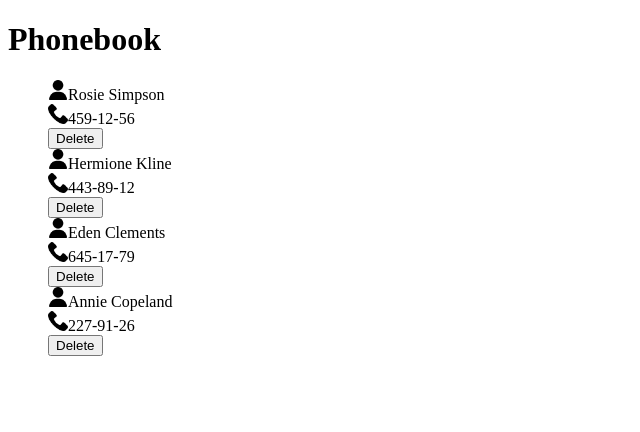
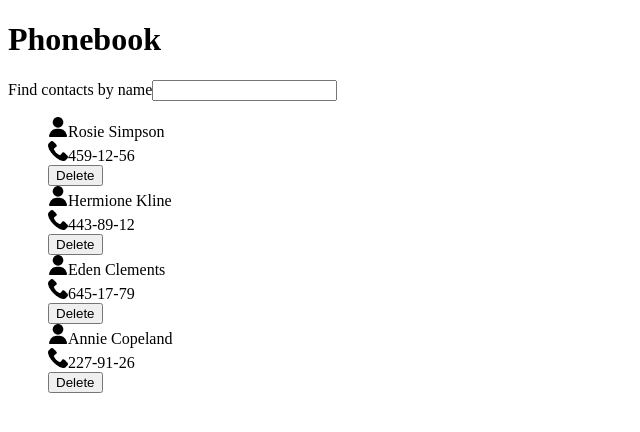
Before and after one commit to Liza-Aleks1108/goit-react-hw-03, a React (Vite) app: page / in a window 1280 px wide. Shown: the top 432 px of the page, without its empty margins (0-640 px from the left). Built offline with nearby package versions, Linux system fonts and the light colour scheme.

Commit message:
Searchingbyname

```diff
--- a/src/components/App/App.jsx
+++ b/src/components/App/App.jsx
@@ -1,5 +1,6 @@
-import { useState } from "react";
+import { useState, useMemo } from "react";
 import ContactList from "../ContactList/ContactList.jsx";
+import SearchBox from "../SearchBox/SearchBox.jsx";
 
 // Масив контактів для початкового значення стану
 const initialContactList = [
@@ -11,11 +12,20 @@ const initialContactList = [
 
 function App() {
   const [contacts] = useState(initialContactList);
+  const [searchTerm, setSearchTerm] = useState("");
+
+  // Фільтрація контактів за ім'ям
+  const filteredContacts = useMemo(() => {
+    return contacts.filter((contact) =>
+      contact.name.toLowerCase().includes(searchTerm.toLowerCase())
+    );
+  }, [searchTerm, contacts]);
 
   return (
     <div className="app">
       <h1>Phonebook</h1>
-      <ContactList contacts={contacts} />
+      <SearchBox onSearch={setSearchTerm} />
+      <ContactList contacts={filteredContacts} />{" "}
     </div>
   );
 }
--- a/src/components/SearchBox/SearchBox.jsx
+++ b/src/components/SearchBox/SearchBox.jsx
@@ -3,17 +3,18 @@ import { Formik, Form, Field } from "formik";
 
 function SearchBox({ onSearch }) {
   return (
-    <Formik
-      initialValues={{ search: "" }}
-      onSubmit={(values) => onSearch(values.search)}
-    >
-      {({ setFieldValue }) => (
+    <Formik initialValues={{ search: "" }} onSubmit={() => {}}>
+      {({ handleChange, values }) => (
         <Form>
-          <label htmlFor="">Find contacts by name</label>
+          <label htmlFor="search">Find contacts by name</label>
           <Field
             name="search"
             type="text"
-            onChange={(e) => setFieldValue("search", e.target.value)}
+            onChange={(e) => {
+              handleChange(e);
+              onSearch(e.target.value); // Динамическое обновление при вводе текста
+            }}
+            value={values.search}
           />
         </Form>
       )}
```
